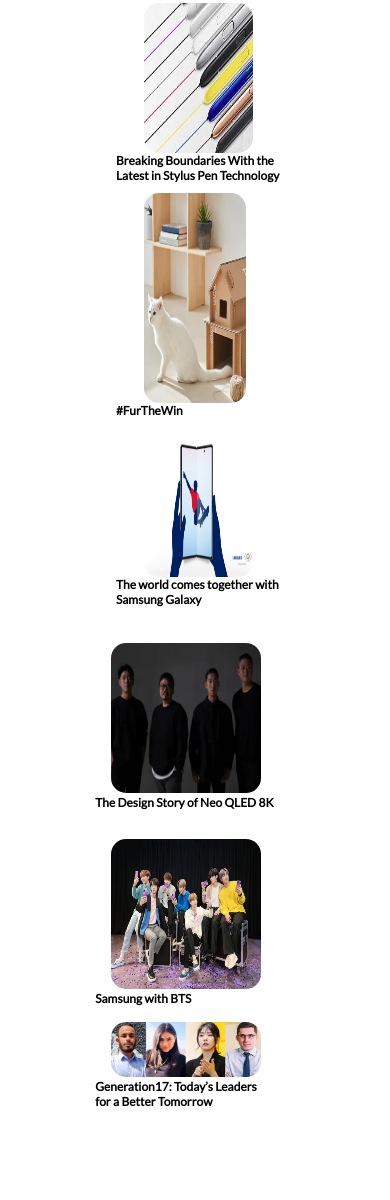
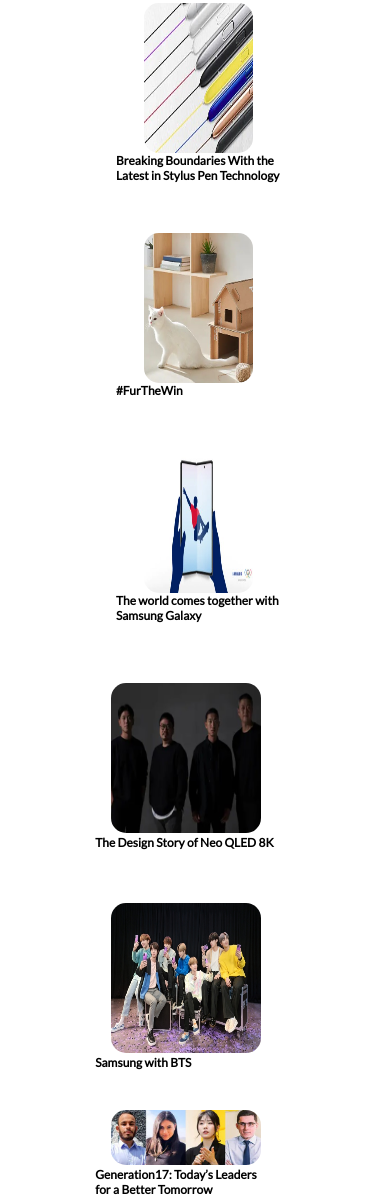
Before and after one commit to IsaacSarte/productlandingpage_avion_batch14_act_4, a plain HTML site: page index.html in a window 390 px wide. Shown: the part 3581-4781 px from the top of the page. Drawn offline with nearby package versions, Linux system fonts and the light colour scheme.

Commit message:
explore new responsiveness

```diff
--- a/style.css
+++ b/style.css
@@ -1220,18 +1220,19 @@
                             height: 150px;
                         }
                         .explore .container .item2 img {
-                            margin-top: 5rem;
-                            height: 210px;
+                            margin-top: 10rem;
+                            width: 300px;
+                            height: 150px;
                         }
                         .explore .container .item3 img {
-                            margin-top: 8rem;
+                            margin-top: 10rem;
                             height: 150px;
                         }
                         .container-two {
                             display: grid;
                             grid-template-columns: repeat(1,100%);
                             grid-template-rows: 100px;
-                            padding-top: 20rem;
+                            padding-top: 25rem;
                         }
                         .container-two .item {
                             margin-left: 25%;
@@ -1245,11 +1246,11 @@
                         .container-two .item2 img {
                             width: 150px;
                             height: 150px;
-                            margin-top: 2rem;
+                            margin-top: 5rem;
                         }
                         .container-two .item3 img {
                             width: 150px;
-                            margin-top: 2rem;
+                            margin-top: 5rem;
                         }
                         .container-two .item h2 {
                             font-size: 1.5rem;
```
